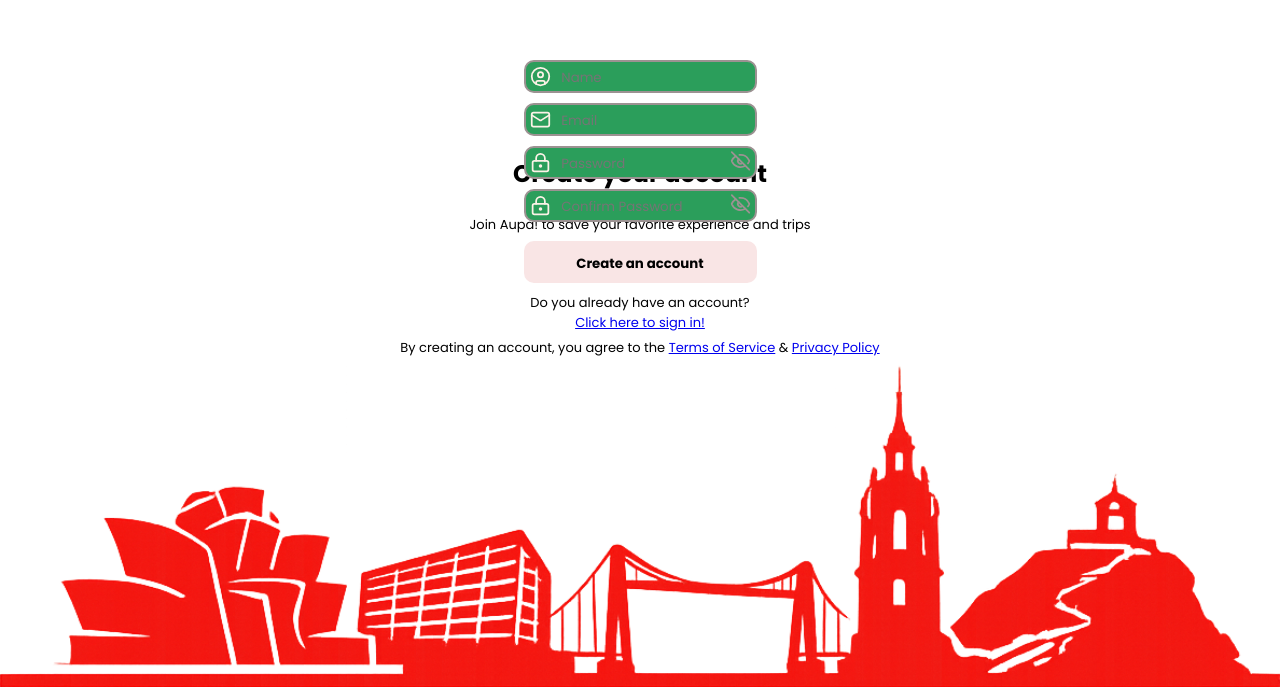
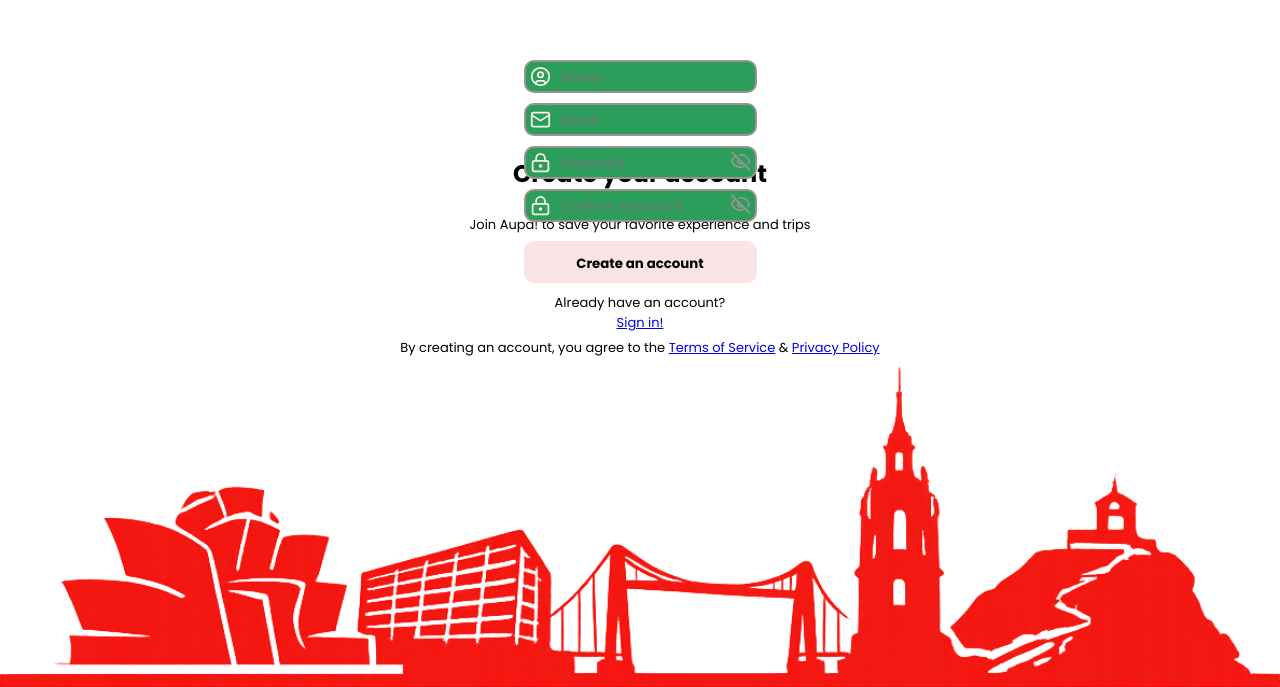
Before and after one commit to ane1212/aupa-frontend, a React (Vite) app: page /register in a window 1280 px wide. Shown: the part 113-800 px from the top of the page. Built offline with nearby package versions, Linux system fonts and the light colour scheme.

Commit message:
0603.0101 typo gramática

```diff
--- a/src/pages/Login.tsx
+++ b/src/pages/Login.tsx
@@ -69,8 +69,8 @@
                 <div className="error-message">{errorMessage}</div>
                 <button type="submit" className="create-account-btn">Sign in</button>
                 <span className="span-text">
-                    Don't you have an account? <br />
-                    <a href="/register" className="terms-link">Click here to sign up!</a>
+                    Don't have an account? <br />
+                    <a href="/register" className="terms-link">Register here!</a>
                 </span>
             </form>
 
--- a/src/pages/Register.tsx
+++ b/src/pages/Register.tsx
@@ -97,8 +97,8 @@
         <div className="error-message">{errorMessage}</div>
         <button type="submit" className="create-account-btn">Create an account</button>
         <span className="span-text">
-          Do you already have an account? <br />
-          <a href="/login" className="terms-link">Click here to sign in!</a>
+          Already have an account? <br />
+          <a href="/login" className="terms-link">Sign in!</a>
         </span>
       </form>
 
```
